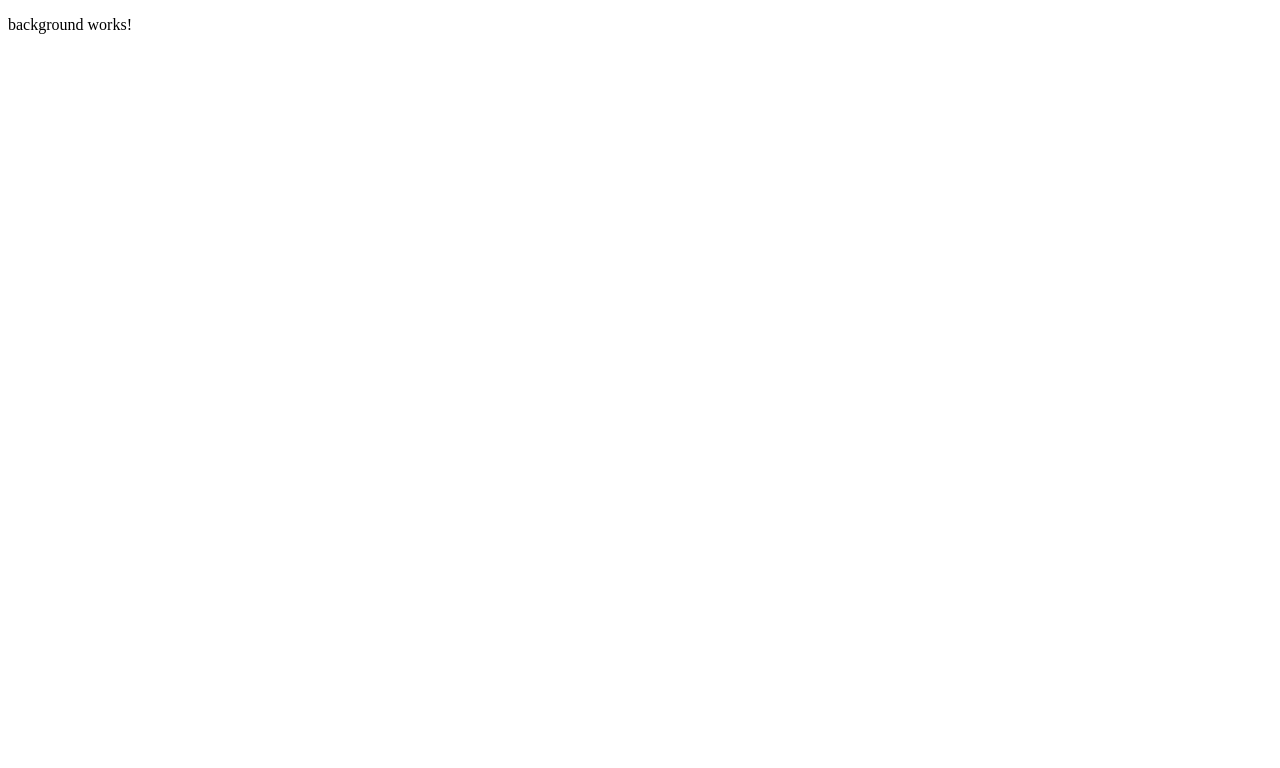
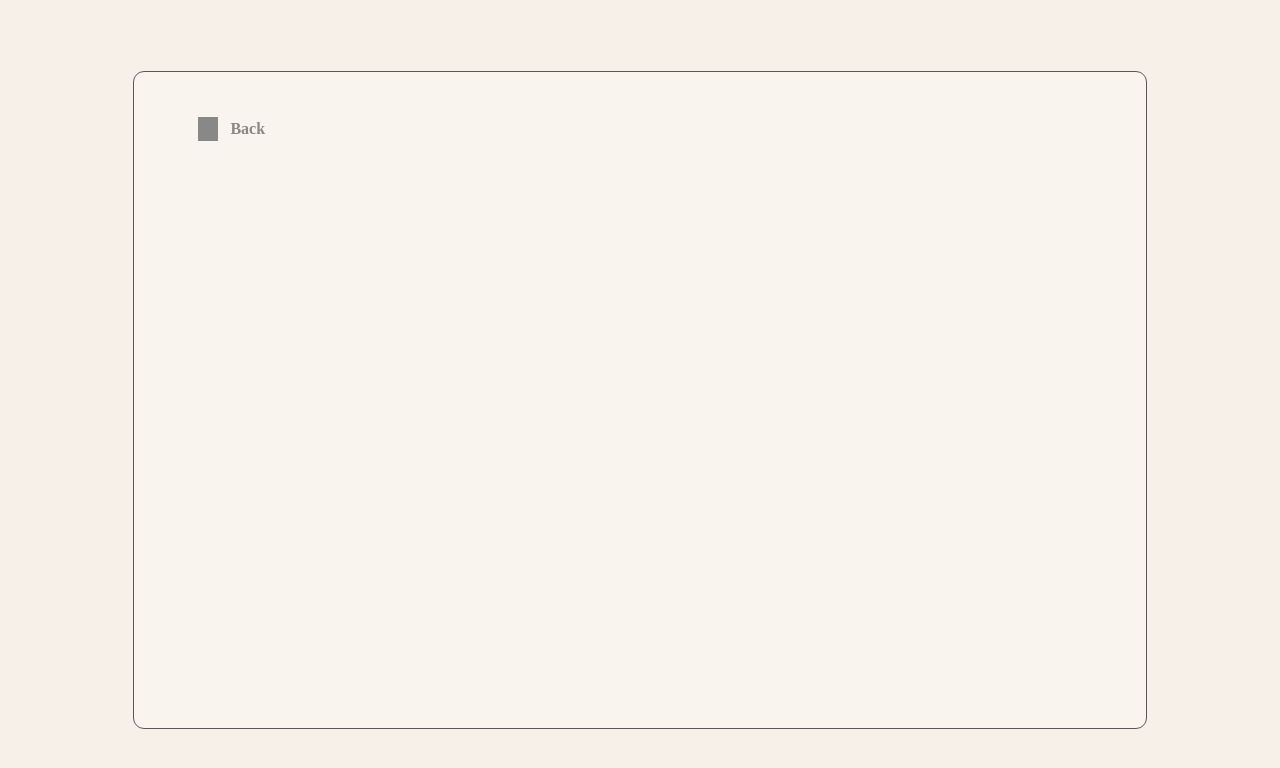
Before and after one commit to dadal00/AngularBasic, an Angular app in the folder product-app/: page / in a window 1280 px wide. Shown: the top 768 px of the page. Built offline with nearby package versions, Linux system fonts and the light colour scheme.

Commit message:
goback button

```diff
--- a/product-app/src/app/core/layout/background/background.component.css
+++ b/product-app/src/app/core/layout/background/background.component.css
@@ -0,0 +1,19 @@
+:host {
+  display: block;
+  position: fixed;
+  top: 0;
+  left: 0;
+  width: 100%;
+  height: 100%;
+  background-color: #f7f0e9;
+  display: flex;
+  justify-content: center;
+  align-items: center;
+}
+.background-container {
+  height: 82%;
+  width: 79%;
+  background: #faf4ee;
+  border-radius: 11px;
+  border: 1px solid #5e5757;
+}
--- a/product-app/src/app/core/layout/background/background.component.html
+++ b/product-app/src/app/core/layout/background/background.component.html
@@ -1 +1,3 @@
-<p>background works!</p>
+<div class="background-container">
+  <goback-button></goback-button>
+</div>
--- a/product-app/src/app/core/layout/background/background.component.ts
+++ b/product-app/src/app/core/layout/background/background.component.ts
@@ -1,10 +1,11 @@
 import { Component } from '@angular/core';
+import { GoBackComponent } from './goback/goback.component';
 
 @Component({
   selector: 'app-background',
+  imports: [GoBackComponent],
   templateUrl: './background.component.html',
   styleUrl: './background.component.css',
   standalone: true,
-  imports: [],
 })
 export class BackgroundComponent {}
--- /dev/null
+++ b/product-app/src/app/core/layout/background/goback/goback.component.css
@@ -0,0 +1,21 @@
+.back-container {
+  display: flex;
+  flex-direction: row;
+  align-items: center;
+  margin-left: 5vw;
+  margin-top: 4vh;
+}
+.back-button {
+  width: 1.5vw;
+  height: 3vh;
+  background-color: #888888;
+  border: none;
+}
+.back-button:active {
+  opacity: 0.6;
+}
+.back-text {
+  margin-left: 1vw;
+  font-weight: bold;
+  color: #888888;
+}
--- /dev/null
+++ b/product-app/src/app/core/layout/background/goback/goback.component.html
@@ -0,0 +1,4 @@
+<div class="back-container">
+  <button class="back-button"></button>
+  <p class="back-text">Back</p>
+</div>
```
Also changed, not shown: product-app/src/app/core/layout/background/goback/goback.component.ts (added, +10 -0 lines).
